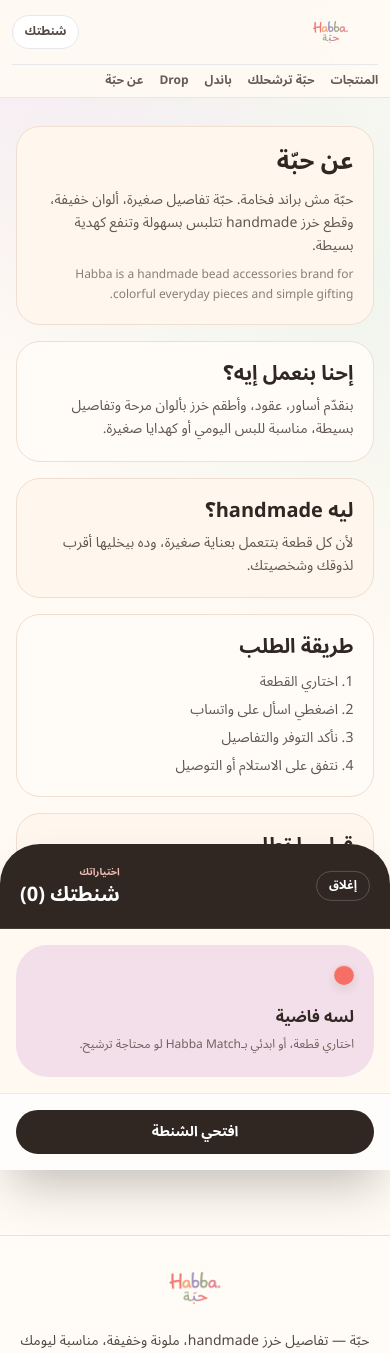
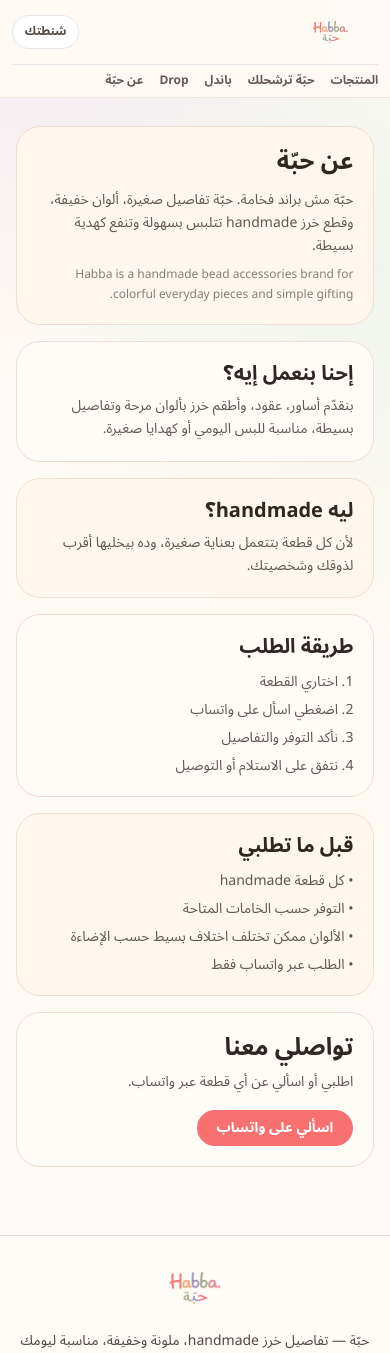
Before and after one commit to omarkhair70-droid/habba-store, a Next.js app: page /about in a window 390 px wide. Shown: the top 1353 px of the page. Built offline with nearby package versions, Linux system fonts and the light colour scheme.

Commit message:
fix(a11y): tighten image priority and mini bag semantics

```diff
--- a/components/habba/bag/mini-bag-drawer.tsx
+++ b/components/habba/bag/mini-bag-drawer.tsx
@@ -27,12 +27,16 @@
       <button
         onClick={onClose}
         aria-hidden={!open}
+        aria-label="إغلاق شنطة حبّة"
         tabIndex={open ? 0 : -1}
         className={'fixed inset-0 z-40 bg-[#302722]/35 backdrop-blur-[2px] transition-opacity duration-200 ' + (open ? 'opacity-100' : 'pointer-events-none opacity-0')}
       />
       <aside
+        role="dialog"
+        aria-modal="true"
+        aria-label="شنطة حبّة"
         aria-hidden={!open}
-        className={'fixed bottom-0 right-0 z-50 w-full overflow-hidden rounded-t-[2.5rem] bg-[#FFF9F2] shadow-2xl transition-transform duration-200 sm:top-0 sm:h-full sm:max-w-md sm:rounded-none sm:rounded-l-[2.5rem] ' + (open ? 'translate-y-0 sm:translate-x-0' : 'translate-y-full sm:translate-x-full sm:translate-y-0')}
+        className={'fixed bottom-0 right-0 z-50 w-full overflow-hidden rounded-t-[2.5rem] bg-[#FFF9F2] shadow-2xl transition-transform duration-200 sm:top-0 sm:h-full sm:max-w-md sm:rounded-none sm:rounded-l-[2.5rem] ' + (open ? 'visible translate-y-0 sm:translate-x-0' : 'invisible translate-y-full sm:translate-x-full sm:translate-y-0')}
       >
         <div className="bg-[#302722] p-5 text-white">
           <div className="flex items-center justify-between gap-4">
--- a/components/habba/header.tsx
+++ b/components/habba/header.tsx
@@ -20,7 +20,6 @@
               src="/images/habba/brand/hbb-logo-bilingual.png"
               alt="Habba | حبّة"
               fill
-              priority
               sizes="112px"
               className="object-contain"
             />
```
